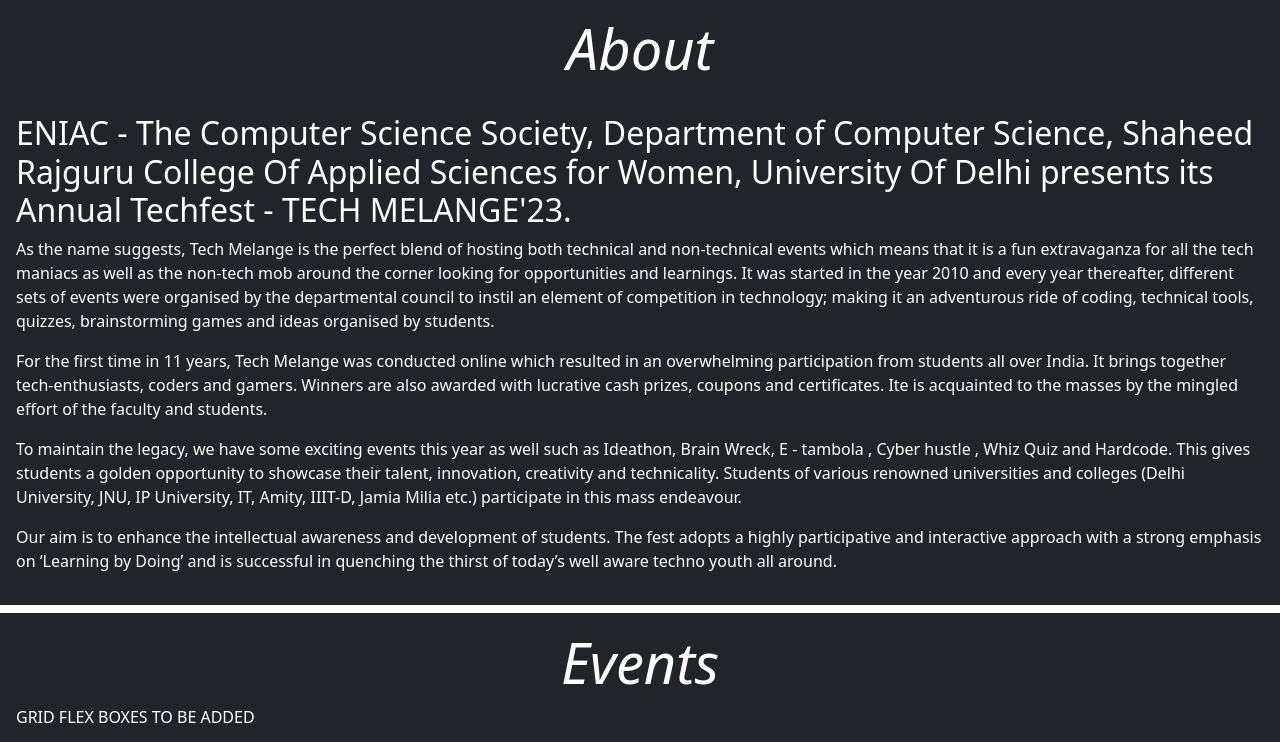
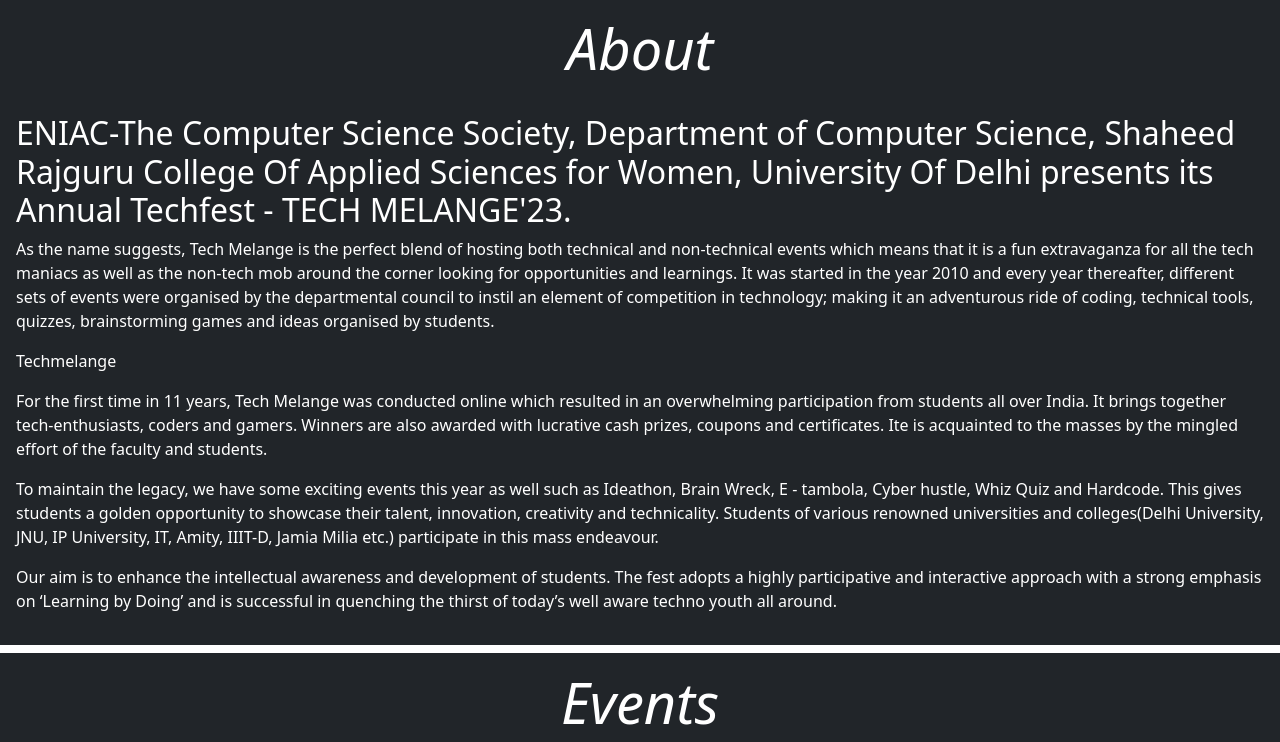
Before and after one commit to GShreya06/Techmelangesite_official, a Django app: page / in a window 1280 px wide. Shown: the part 785-1527 px from the top of the page. Run offline with Django 4.2, Linux system fonts and the light colour scheme; data comes from the database, SQL or seed files in the repository; both versions use the stored data as it was after the commit; some libraries are stand-ins or nearby versions.

Commit message:
Added file

```diff
--- /dev/null
+++ b/techmelangeproject/home/urls.py
@@ -0,0 +1,8 @@
+from django.contrib import admin
+from django.urls import path
+from home import views
+
+
+urlpatterns = [
+    path('', views.home, name='home'),
+]
--- a/techmelangeproject/home/views.py
+++ b/techmelangeproject/home/views.py
@@ -1,6 +1,22 @@
 from django.http import HttpResponse
 from django.shortcuts import render
+from .models import festdesc
+# Create your views here.
 
-# Create your views here.
+
 def home(request):
-    return render(request,'index.html')
+    a=festdesc.objects.all().first();
+    a=festdesc.objects.all()[0];
+
+    print(a)
+    # for i in a:
+    #     print(i.fest_name)
+    #     print(i.fest_desc)
+
+    str = "ENIAC-The Computer Science Society, Department of Computer Science, Shaheed Rajguru College Of Applied Sciences for Women, University Of Delhi presents its Annual Techfest - TECH MELANGE'23."
+    str1 = "As the name suggests, Tech Melange is the perfect blend of hosting both technical and non-technical events which means that it is a fun extravaganza for all the tech maniacs as well as the non-tech mob around the corner looking for opportunities and learnings. It was started in the year 2010 and every year thereafter, different sets of events were organised by the departmental council to instil an element of competition in technology; making it an adventurous ride of coding, technical tools, quizzes, brainstorming games and ideas organised by students."
+    str2 = "For the first time in 11 years, Tech Melange was conducted online which resulted in an overwhelming participation from students all over India. It brings together tech-enthusiasts, coders and gamers. Winners are also awarded with lucrative cash prizes, coupons and certificates. Ite is acquainted to the masses by the mingled effort of  the faculty and students."
+    str3 ="To maintain the legacy, we have some exciting events this year as well such as Ideathon, Brain Wreck, E - tambola, Cyber hustle, Whiz Quiz and Hardcode. This gives students a golden opportunity to showcase their talent, innovation, creativity and technicality. Students of various renowned universities and colleges(Delhi University, JNU, IP University, IT, Amity, IIIT-D, Jamia Milia etc.) participate in this mass endeavour."
+    str4="Our aim is to enhance the intellectual awareness and development of students. The fest adopts a highly participative and interactive approach with a strong emphasis on ‘Learning by Doing’ and is successful in quenching the thirst of today’s well aware techno youth all around."
+
+    return render(request, 'index.html', {'stg': str, 'stg1': str1, 'stg2': str2,'stg3':str3 , 'stg4': str4,'a':a})
--- a/techmelangeproject/techmelangeproject/settings.py
+++ b/techmelangeproject/techmelangeproject/settings.py
@@ -125,6 +125,6 @@ DEFAULT_AUTO_FIELD = 'django.db.models.BigAutoField'
 
 
 # #Added Manually
-# STATICFILES_DIRS = [
-#     BASE_DIR / "static"
-# ]
+STATICFILES_DIRS = [
+    BASE_DIR / "static"
+]
--- a/techmelangeproject/techmelangeproject/urls.py
+++ b/techmelangeproject/techmelangeproject/urls.py
@@ -14,8 +14,7 @@ Including another URLconf
     2. Add a URL to urlpatterns:  path('blog/', include('blog.urls'))
 """
 from django.contrib import admin
-from django.urls import path
-from home import views
+from django.urls import path , include
 
 admin.site.site_header = "TECHMELANGE Admin"
 admin.site.site_title = "TECHMELANGE  Admin Portal"
@@ -23,5 +22,5 @@ admin.site.index_title = "Welcome to TECHMELANGE Portal"
 
 urlpatterns = [
     path('admin/', admin.site.urls),
-    path ('', views.home,name="home"),
+    path('', include("home.urls")),
 ]
--- a/techmelangeproject/templates/index.html
+++ b/techmelangeproject/templates/index.html
@@ -2,31 +2,27 @@
 <html lang="en">
   <head>
     <title>Techmelange</title>
-        <meta charset="UTF-8">
+    <meta charset="UTF-8" />
     <!-- cheacking for carousel only -->
-        <link rel="stylesheet" href="https://cdn.jsdelivr.net/npm/bootstrap@4.6.1/dist/css/bootstrap.min.css">
+    <link rel="stylesheet" href="https://cdn.jsdelivr.net/npm/bootstrap@4.6.1/dist/css/bootstrap.min.css" />
     <script src="https://cdn.jsdelivr.net/npm/jquery@3.6.0/dist/jquery.slim.min.js"></script>
     <script src="https://cdn.jsdelivr.net/npm/popper.js@1.16.1/dist/umd/popper.min.js"></script>
     <script src="https://cdn.jsdelivr.net/npm/bootstrap@4.6.1/dist/js/bootstrap.bundle.min.js"></script>
-        <!-- check over  -->
-        <link rel="stylesheet" href="style.css">
-        <link rel="shortcut icon" href="src/srcsaw_favicon.png" type="image/x-icon">
+    <!-- check over -->
+    <link rel="stylesheet" href="style.css" />
+    <link rel="shortcut icon" href="src/srcsaw_favicon.png" type="image/x-icon" />
     <script src="https://ajax.googleapis.com/ajax/libs/jquery/3.6.0/jquery.min.js"></script>
     <script src="https://maxcdn.bootstrapcdn.com/bootstrap/3.4.1/js/bootstrap.min.js"></script>
-        <meta name="viewport" content="width=device-width, initial-scale=1">
-        <link href="https://cdn.jsdelivr.net/npm/bootstrap@5.0.0/dist/css/bootstrap.min.css" rel="stylesheet" >
-        <!-- <link rel="stylesheet" href="https://maxcdn.bootstrapcdn.com/bootstrap/3.4.1/css/bootstrap.min.css">  -->
+    <meta name="viewport" content="width=device-width, initial-scale=1" />
+    <link href="https://cdn.jsdelivr.net/npm/bootstrap@5.0.0/dist/css/bootstrap.min.css" rel="stylesheet" />
+    <!-- <link rel="stylesheet" href="https://maxcdn.bootstrapcdn.com/bootstrap/3.4.1/css/bootstrap.min.css"> -->
     <script src="https://cdn.jsdelivr.net/npm/bootstrap@5.0.1/dist/js/bootstrap.min.js" integrity="sha384-Atwg2Pkwv9vp0ygtn1JAojH0nYbwNJLPhwyoVbhoPwBhjQPR5VtM2+xf0Uwh9KtT" crossorigin="anonymous"></script>
   </head>
   <body>
     <nav class="navbar navbar-expand-lg navbar-dark bg-dark navbar-fixed-top">
       <div class="container-fluid">
-              <a class="navbar-brand" href="#home_page_main">
-                <img src="https://static.wixstatic.com/media/382579_3d8254fd863a4796ae7fde7db8a9fe1e~mv2.jpeg/v1/crop/x_71,y_60,w_333,h_333/fill/w_108,h_108,al_c,q_80,usm_0.66_1.00_0.01,enc_auto/382579_3d8254fd863a4796ae7fde7db8a9fe1e~mv2.jpeg" alt="Bootstrap" width="30" height="24">
-              </a>
-              <button class="navbar-toggler" type="button" data-bs-toggle="collapse" data-bs-target="#navbarNavDropdown" aria-controls="navbarNavDropdown" aria-expanded="false" aria-label="Toggle navigation">
-                <span class="navbar-toggler-icon"></span>
-              </button>
+        <a class="navbar-brand" href="#home_page_main"><img src="https://static.wixstatic.com/media/382579_3d8254fd863a4796ae7fde7db8a9fe1e~mv2.jpeg/v1/crop/x_71,y_60,w_333,h_333/fill/w_108,h_108,al_c,q_80,usm_0.66_1.00_0.01,enc_auto/382579_3d8254fd863a4796ae7fde7db8a9fe1e~mv2.jpeg" alt="Bootstrap" width="30" height="24" /></a>
+        <button class="navbar-toggler" type="button" data-bs-toggle="collapse" data-bs-target="#navbarNavDropdown" aria-controls="navbarNavDropdown" aria-expanded="false" aria-label="Toggle navigation"><span class="navbar-toggler-icon"></span></button>
         <div class="collapse navbar-collapse" id="navbarNavDropdown">
           <ul class="navbar-nav">
             <li class="nav-item">
@@ -57,33 +57,27 @@
     </nav>
 
     <section id="home_page_main">
-          <div class="bg-image text-white" >
+      <div class="bg-image text-white">
         <h1 id="techmelange" class="display-4 fst-italic"><b>TECH MELANGE'23</b></h1>
         <p class="lead my-3">Technology is best when it brings people together</p>
-            <p class="lead my-3" style="font-size: 30px; "><b>10 JAN - 11 JAN</b></p>
-            <p class="lead mb-0"><a href="#" class="text-white fw-bold"></a></p>
+        <p class="lead my-3" style="font-size: 30px; ">
+          <b>10 JAN - 11 JAN</b>
+        </p>
+        <p class="lead mb-0">
+          <a href="#" class="text-white fw-bold"></a>
+        </p>
       </div>
     </section>
 
     <section id="about_page">
-          <div class="p-3 mb-2 bg-dark text-white" id="aboutpage" >
-
-              <h1 id="techmelange" class="display-4 fst-italic"><b>About</b></h1><br>
-
-              <h2 class="text-left">ENIAC - The Computer Science Society, Department of Computer Science,  Shaheed Rajguru College Of Applied Sciences for Women, University Of Delhi presents its Annual Techfest - TECH MELANGE'23.</h2>
-
-              <p>As the name suggests, Tech Melange is the perfect blend of hosting both technical and non-technical events which means that it is a fun extravaganza for all the tech maniacs as well as the non-tech mob around the corner looking for opportunities and learnings. It was started in the year 2010 and every year thereafter, different sets of events were organised by the departmental council to instil an element of competition in technology; making it an adventurous ride of coding, technical tools, quizzes, brainstorming games and ideas organised by students. </p>
-              <p>
-                For the first time in 11 years, Tech Melange was conducted online which resulted in an overwhelming participation from students all over India. It brings together tech-enthusiasts, coders and gamers. Winners are also awarded with lucrative cash prizes, coupons and certificates. Ite is acquainted to the masses by the mingled effort of the faculty and students.
-              </p>
-              <p>
-                To maintain the legacy, we have some exciting events this year as well such as Ideathon, Brain Wreck, E - tambola , Cyber hustle , Whiz Quiz and Hardcode. This gives students a golden opportunity to showcase their talent, innovation, creativity and technicality. Students of various renowned universities and colleges (Delhi University, JNU, IP University, IT, Amity, IIIT-D, Jamia Milia etc.) participate in this mass endeavour.
-
-              </p>
-              <p>
-                Our aim is to enhance the intellectual awareness and development of students. The fest adopts a highly participative and interactive approach with a strong emphasis on ‘Learning by Doing’ and is successful in quenching the thirst of today’s well aware techno youth all around.
-              </p>
-
+      <div class="p-3 mb-2 bg-dark text-white" id="aboutpage">
+        <h1 id="techmelange" class="display-4 fst-italic"><b>About</b></h1><br/>
+        <h2 class="text-left"> {{stg}} </h2>
+        <p> {{stg1}}</p>
+        <p>{{a.fest_name}}</p>
+        <p>{{stg2}}</p>
+        <p>{{stg3}}</p>
+        <p>{{stg4}}</p>
       </div>
     </section>
 
```
Also changed, not shown: other parts of techmelangeproject/templates/index.html (+28 -30 lines), techmelangeproject/db.sqlite3. Lines whose indentation alone changed are shown as unchanged.
